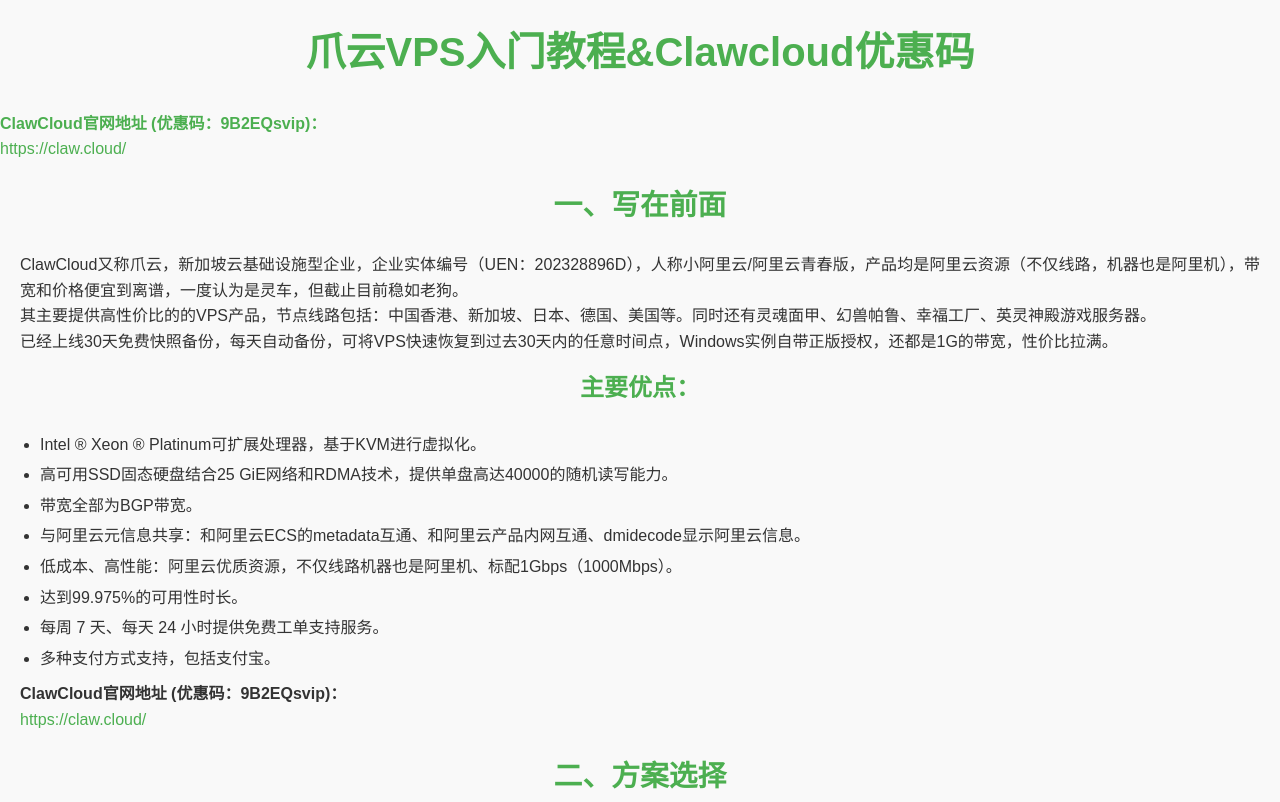
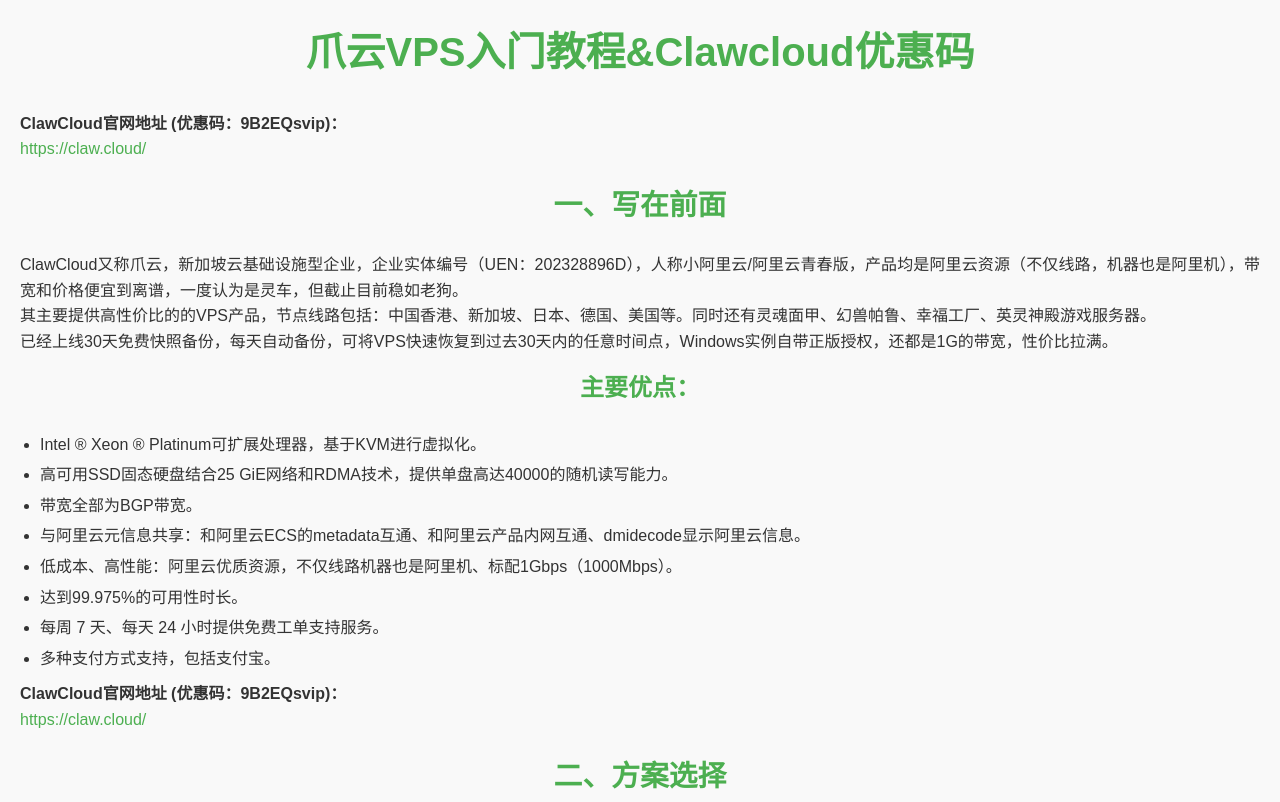
Before and after one commit to KH9CQ/ClawDiscount, a plain HTML site: page index.html in a window 1280 px wide. Shown: the top 802 px of the page. Drawn offline with Linux system fonts and the light colour scheme.

Commit message:
Update index.html

```diff
--- a/index.html
+++ b/index.html
@@ -13,7 +13,7 @@
             background-color: #f9f9f9;
             color: #333;
         }
-        h1, h2, h3,p1{
+        h1, h2, h3{
             text-align: center;
             color: #4CAF50;
         }
@@ -73,9 +73,9 @@
 </head>
 <body>
     <h1>爪云VPS入门教程&Clawcloud优惠码</h1>
-    <p1><strong>ClawCloud官网地址 (优惠码：9B2EQsvip)：</strong><br>
+    <p><strong>ClawCloud官网地址 (优惠码：9B2EQsvip)：</strong><br>
     <a href="https://claw.cloud/?irclickid=Sv8WalRBbxyKWlDRw%3Az8ezTdUkCTdvwkUVJb0s0&irpid=5798032&irgwc=1" target="_blank">https://claw.cloud/</a>
-    </p1>
+    </p>
 
     <h2>一、写在前面</h2>
     <p>ClawCloud又称爪云，新加坡云基础设施型企业，企业实体编号（UEN：202328896D），人称小阿里云/阿里云青春版，产品均是阿里云资源（不仅线路，机器也是阿里机），带宽和价格便宜到离谱，一度认为是灵车，但截止目前稳如老狗。<br>
```
